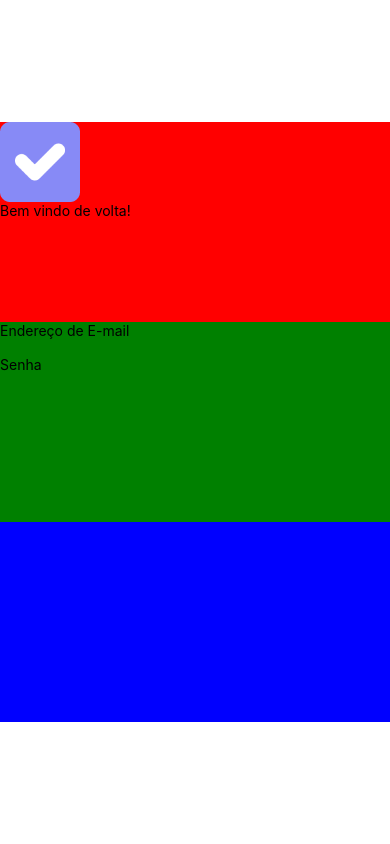
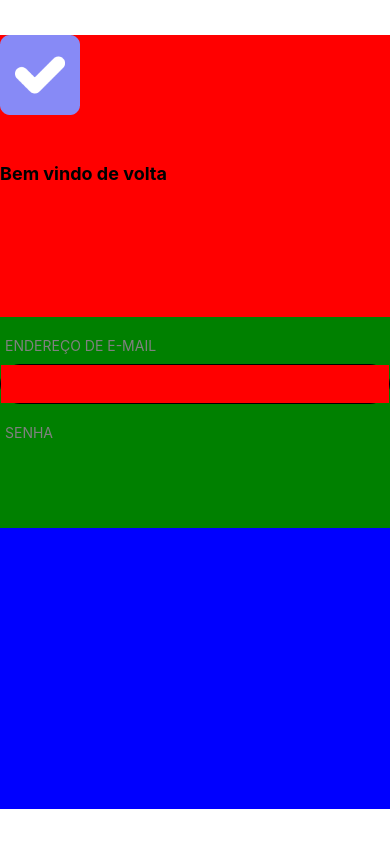
Before and after one commit to LariLeal/ReactNative-App, a React Native app: screen / in a window 390 px wide. Built offline with nearby package versions, Linux system fonts and the light colour scheme.

Commit message:
Montando a primeira tela inicial, colocando cores e arrumando estilizacao da tela

```diff
--- /dev/null
+++ b/src/global/themes.tsx
@@ -0,0 +1,9 @@
+export const themas = {
+    colors: {
+        primary: '#878af6',
+        seconsary: '#ffffff',
+        lightGray: '#d7d8d7',
+        gray: 'gray',
+        bigScreen: '#f1f7fa'
+    }
+}
--- a/src/pages/login/index.tsx
+++ b/src/pages/login/index.tsx
@@ -8,14 +8,20 @@ export default function Login() {
         <View style={style.container}>
             <View style={style.boxTop}>
                 <Image
-                source={Logo}
+                    source={Logo}
+                    style={style.logo}
+                    resizeMode="contain"
                 />
-                <Text>Bem vindo de volta!</Text>
+                <Text style={style.text}>Bem vindo de volta</Text>
             </View>
             <View style={style.boxMid} >
-                <Text>Endereço de E-mail</Text>
-                <TextInput />
-                <Text>Senha</Text>
+                <Text style={style.titleInput}>ENDEREÇO DE E-MAIL</Text>
+                <View style={style.boxInput}>
+                    <TextInput
+                    style={style.input}
+                    />
+                </View>
+                <Text style={style.titleInput}>SENHA</Text>
                 <TextInput />
             </View>
             <View style={style.boxBottom}>
--- a/src/pages/login/styles.ts
+++ b/src/pages/login/styles.ts
@@ -1,4 +1,6 @@
 import { StyleSheet } from "react-native";
+import { Dimensions } from "react-native";
+import {themas} from "../../global/themes";
 
 export const style = StyleSheet.create( {
     container: {
@@ -8,18 +10,45 @@ export const style = StyleSheet.create( {
         //padding: 20
     },
     boxTop: {
-        height: 200,
+        height: Dimensions.get('window').height / 3,
         width: '100%',
         backgroundColor: 'red'
     },
     boxMid: {
-        height: 200,
+        height: Dimensions.get('window').height / 4,
         width: '100%',
         backgroundColor: 'green'
     },
     boxBottom: {
-        height: 200,
+        height: Dimensions.get('window').height / 3,
         width: '100%',
         backgroundColor: 'blue',
+    },
+    logo: {
+        width: 80,
+        height: 80,
+    },
+    text: {
+        fontWeight: 'bold',
+        marginTop: 48,
+        fontSize: 18,
+    },
+    titleInput: {
+        marginLeft: 5,
+        color: themas.colors.gray,
+        marginTop: 20,
+    },
+    boxInput: {
+        width: '100%',
+        height: 40,
+        borderWidth: 1,
+        borderRadius: 40,
+        marginTop: 10,
+        flexDirection: 'row',
+    },
+    input: {
+        height: '100%',
+        width: '100%',
+        backgroundColor: 'red',
     }
 })
```
